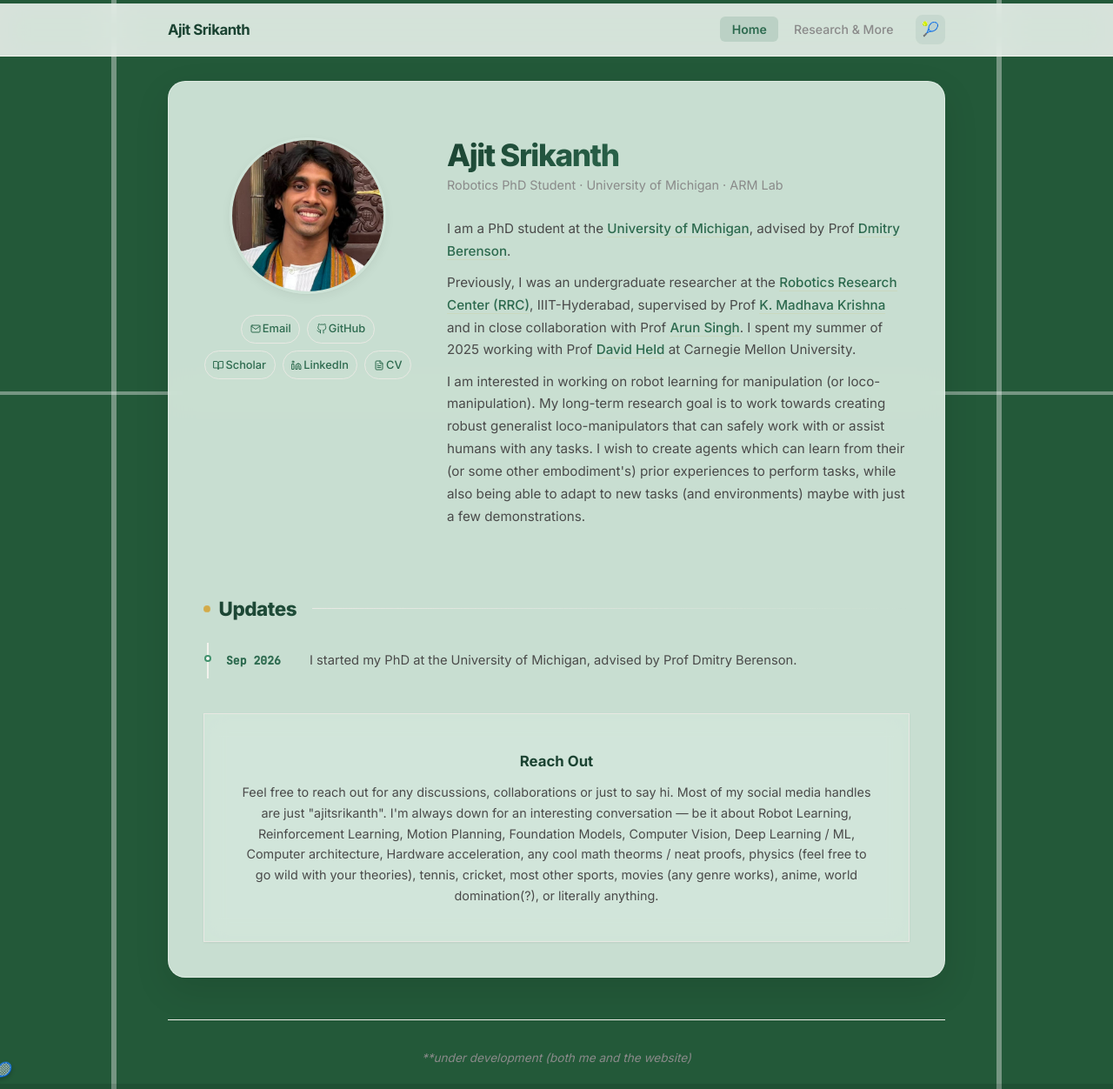
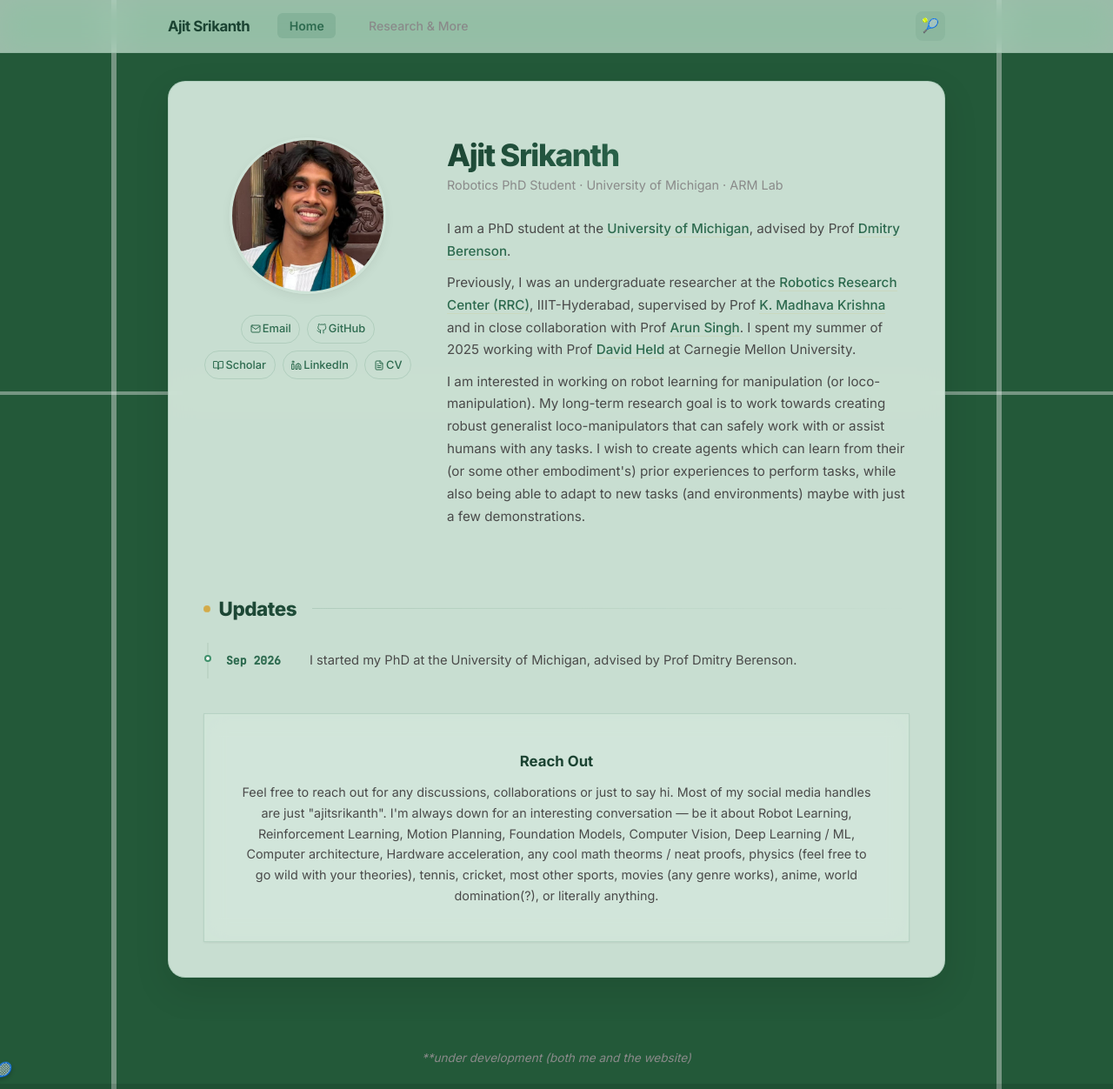
Before and after one commit to ajit-srikanth/ajit-srikanth.github.io, a Jekyll site: the page built from index.html, in a window 1280 px wide and 1252 px high. Shown: the whole window at 87% size. Built offline with Jekyll 4.4.1, drawn with Linux system fonts in a browser that asks for light colours.

Commit message:
AGY: minor alignment and style fixes

```diff
--- a/_layouts/default.html
+++ b/_layouts/default.html
@@ -39,15 +39,17 @@ layout: default
 
   <!-- Sticky Glassmorphism Navbar -->
   <nav class="navbar">
-    <div class="wrapper">
-      <a href="#" class="nav-brand" onclick="showPage('home'); return false;">Ajit Srikanth</a>
-      <ul class="nav-items">
-        <li><a href="#" id="nav-home" class="active" onclick="showPage('home'); return false;">Home</a></li>
-        <li><a href="#" id="nav-research" onclick="showPage('research'); return false;">Research & More</a></li>
-        <li class="theme-menu-container" style="position:relative; display: flex; align-items: center;">
-          <button id="theme-btn" class="theme-btn" onclick="toggleTheme()" aria-label="Toggle theme"></button>
-        </li>
-      </ul>
+    <div class="wrapper" style="display: flex; justify-content: space-between; align-items: center;">
+      <div style="display: flex; align-items: center; gap: 2rem;">
+        <a href="#" class="nav-brand" onclick="showPage('home'); return false;">Ajit Srikanth</a>
+        <ul class="nav-items" style="display: flex; gap: 1.5rem; list-style: none; padding: 0; margin: 0;">
+          <li><a href="#" id="nav-home" class="active" onclick="showPage('home'); return false;">Home</a></li>
+          <li><a href="#" id="nav-research" onclick="showPage('research'); return false;">Research & More</a></li>
+        </ul>
+      </div>
+      <div class="theme-menu-container" style="position:relative; display: flex; align-items: center;">
+        <button id="theme-btn" class="theme-btn" onclick="toggleTheme()" aria-label="Toggle theme"></button>
+      </div>
     </div>
   </nav>
 
@@ -255,18 +257,17 @@ layout: default
       if (sIcon) sIcon.textContent = t.scrollIcon;
     }
 
+    var currentThemeIdx = 0;
+
     function initTheme() {
-      var saved = sessionStorage.getItem('ti');
-      var idx = saved !== null ? parseInt(saved, 10) : 0; // 0 is Tennis
-      sessionStorage.setItem('ti', idx);
-      applyTheme(THEMES[idx]);
+      // Always start with Tennis (0) on page load
+      currentThemeIdx = 0;
+      applyTheme(THEMES[currentThemeIdx]);
     }
 
     function toggleTheme() {
-      var saved = sessionStorage.getItem('ti');
-      var idx = saved !== null ? parseInt(saved, 10) : 0;
-      var newIdx = idx === 0 ? 1 : 0; // Toggle between 0 (Tennis) and 1 (Robotics)
-      applyThemeFromIndex(newIdx);
+      currentThemeIdx = currentThemeIdx === 0 ? 1 : 0; // Toggle between 0 (Tennis) and 1 (Robotics)
+      applyThemeFromIndex(currentThemeIdx);
     }
 
     function applyThemeFromIndex(idx) {
--- a/style.scss
+++ b/style.scss
@@ -102,7 +102,7 @@ body::before {
   box-shadow: 0 15px 40px rgba(0,0,0,0.1);
   margin-top: 1rem;
   margin-bottom: 3rem;
-  border: 1px solid rgba(255,255,255,0.4);
+  border: 1px solid var(--primary-ghost-strong);
 }
 
 @media (max-width: 600px) {
@@ -125,12 +125,12 @@ body::before {
    ═══════════════════════════════════════════ */
 .navbar {
   position: sticky;
-  top: 4px; /* below the strip */
+  top: 0;
   z-index: 100;
   backdrop-filter: blur(16px) saturate(180%);
   -webkit-backdrop-filter: blur(16px) saturate(180%);
-  background: rgba(250, 250, 248, 0.85);
-  border-bottom: 1px solid var(--border-light);
+  background: var(--bg-card);
+  border-bottom: 1px solid var(--primary-ghost);
   margin-bottom: 2rem;
   transition: background 0.4s ease;
 }
@@ -274,10 +274,10 @@ body::before {
   color: var(--primary);
   text-decoration: none;
   padding: 0.35rem 0.8rem;
-  border: 1px solid var(--border);
+  border: 1px solid var(--primary-ghost-strong);
   border-radius: 20px;
   transition: all 0.25s ease;
-  border-bottom: 1px solid var(--border);
+  border-bottom: 1px solid var(--primary-ghost-strong);
 }
 
 .link-pills a:hover {
@@ -344,7 +344,7 @@ body::before {
   content: '';
   flex: 1;
   height: 1px;
-  background: linear-gradient(to right, var(--border), transparent);
+  background: linear-gradient(to right, var(--primary-ghost-strong), transparent);
   margin-left: 0.5rem;
 }
 
@@ -354,7 +354,7 @@ body::before {
    ═══════════════════════════════════════════ */
 .news-list {
   list-style: none;
-  border-left: 2px solid var(--border-light);
+  border-left: 2px solid var(--primary-ghost);
   padding-left: 1.25rem;
   margin-left: 0.25rem;
 }
@@ -423,7 +423,7 @@ body::before {
   background: var(--bg-card);
   backdrop-filter: blur(12px);
   -webkit-backdrop-filter: blur(12px);
-  border: 1px solid var(--border);
+  border: 1px solid var(--primary-ghost-strong);
   border-radius: var(--radius-md);
   box-shadow: var(--shadow-sm);
   text-align: center;
@@ -472,7 +472,7 @@ body::before {
   background: var(--bg-card);
   backdrop-filter: blur(12px);
   -webkit-backdrop-filter: blur(12px);
-  border: 1px solid var(--border-light);
+  border: 1px solid var(--primary-ghost);
   border-radius: var(--radius-sm);
   cursor: pointer;
   transition: all 0.3s cubic-bezier(0.25, 0.8, 0.25, 1);
@@ -605,7 +605,7 @@ body::before {
   transform: translateY(20px) scale(0.95);
   transition: all 0.4s cubic-bezier(0.175, 0.885, 0.32, 1.275);
   box-shadow: 0 25px 50px -12px rgba(0,0,0,0.3);
-  border: 1px solid var(--border-light);
+  border: 1px solid var(--primary-ghost);
 }
 
 .modal-overlay.active .modal-content {
@@ -617,7 +617,7 @@ body::before {
   top: 1.2rem;
   right: 1.2rem;
   background: var(--bg-card);
-  border: 1px solid var(--border);
+  border: 1px solid var(--primary-ghost-strong);
   color: var(--text);
   width: 36px;
   height: 36px;
@@ -644,7 +644,7 @@ body::before {
   object-fit: contain;
   border-radius: var(--radius-sm);
   margin-bottom: 1.5rem;
-  border: 1px solid var(--border-light);
+  border: 1px solid var(--primary-ghost);
   background: var(--bg-card);
 }
 
@@ -670,7 +670,7 @@ body::before {
   margin-bottom: 1.5rem;
   padding: 1rem 1.2rem;
   background: var(--bg-card);
-  border: 1px solid var(--border-light);
+  border: 1px solid var(--primary-ghost);
   border-radius: var(--radius-sm);
 }
 
@@ -689,7 +689,7 @@ body::before {
   text-transform: uppercase;
   letter-spacing: 0.05em;
   padding: 0.4rem 0.8rem;
-  border: 1px solid var(--border);
+  border: 1px solid var(--primary-ghost-strong);
   border-radius: 6px;
   transition: all 0.2s;
   display: flex;
@@ -706,7 +706,7 @@ body::before {
   font-size: 0.95rem;
   line-height: 1.7;
   color: var(--text-secondary);
-  border-top: 1px solid var(--border-light);
+  border-top: 1px solid var(--primary-ghost);
   padding-top: 1.5rem;
 }
 
@@ -725,7 +725,7 @@ body::before {
 }
 
 .proj-card {
-  border: 1px solid var(--border-light);
+  border: 1px solid var(--primary-ghost);
   border-radius: var(--radius-sm);
   background: var(--bg-card);
   backdrop-filter: blur(12px);
@@ -819,7 +819,7 @@ body::before {
   text-transform: uppercase;
   letter-spacing: 0.04em;
   padding: 0.2rem 0.5rem;
-  border: 1px solid var(--border);
+  border: 1px solid var(--primary-ghost-strong);
   border-radius: 4px;
   transition: all 0.2s;
   white-space: nowrap;
@@ -897,7 +897,7 @@ body::before {
 
 .teach-list li {
   padding: 0.65rem 0;
-  border-bottom: 1px solid var(--border-light);
+  border-bottom: 1px solid var(--primary-ghost);
   font-size: 0.9rem;
   color: var(--text-secondary);
   line-height: 1.6;
@@ -917,7 +917,7 @@ body::before {
 .divider {
   position: relative;
   height: 1px;
-  background: var(--border);
+  background: var(--primary-ghost-strong);
   margin: var(--gap) 0;
 }
 
@@ -941,7 +941,7 @@ body::before {
    ═══════════════════════════════════════════ */
 .site-footer {
   padding: 2rem 0 1.5rem;
-  border-top: 1px solid var(--border-light);
+  border-top: 1px solid var(--primary-ghost);
   margin-top: var(--gap);
   text-align: center;
 }
@@ -1097,7 +1097,7 @@ body, .navbar, .nav-brand, .hero-name,
   padding: 0.6rem 1.5rem;
   background: var(--bg-card);
   color: var(--text);
-  border: 1px solid var(--border);
+  border: 1px solid var(--primary-ghost-strong);
   border-radius: 50px;
   font-weight: 600;
   font-size: 0.9rem;
```
Also changed, not shown: 17 other files.
